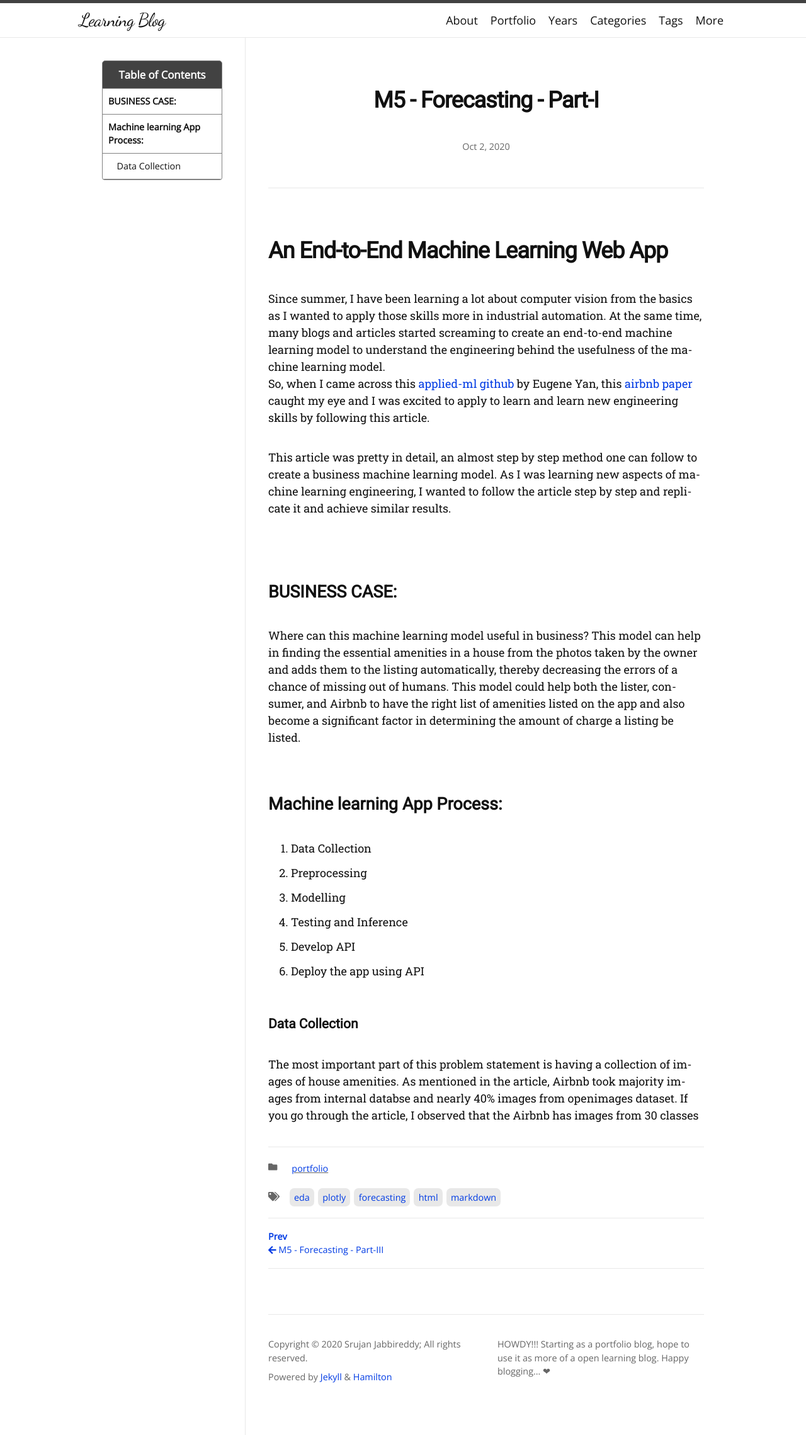
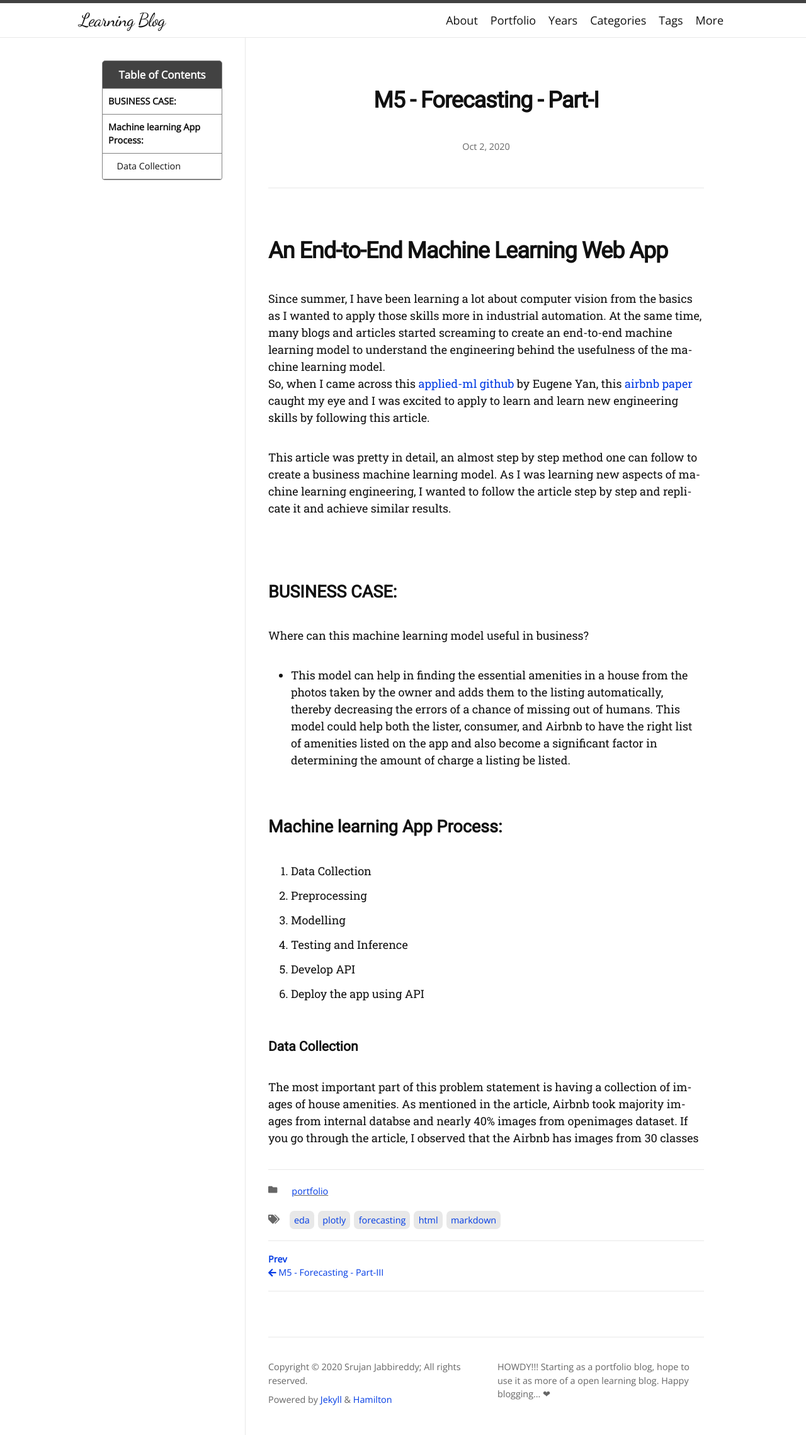
Before and after one commit to srujanreddyj/blog, a Jekyll site: the page built from _posts/2020-10-02-airbnb.md, in a window 1280 px wide. Shown: the whole page at 63% size. Built offline with Jekyll 4.4.1, drawn with Linux system fonts in a browser that asks for light colours; nearby versions of some CDN libraries; some web fonts are replaced.

```diff
--- a/_posts/2020-10-02-airbnb.md
+++ b/_posts/2020-10-02-airbnb.md
@@ -16,7 +16,7 @@ This article was pretty in detail, an almost step by step method one can follow
 <br />
 ## BUSINESS CASE:
 Where can this machine learning model useful in business?
-  This model can help in finding the essential amenities in a house from the photos taken by the owner and adds them to the listing automatically, thereby decreasing the errors of a chance of missing out of humans. This model could help both the lister, consumer, and Airbnb to have the right list of amenities listed on the app and also become a significant factor in determining the amount of charge a listing be listed.
+  * This model can help in finding the essential amenities in a house from the photos taken by the owner and adds them to the listing automatically, thereby decreasing the errors of a chance of missing out of humans. This model could help both the lister, consumer, and Airbnb to have the right list of amenities listed on the app and also become a significant factor in determining the amount of charge a listing be listed.
 
 ## Machine learning App Process:
   1. Data Collection
```
